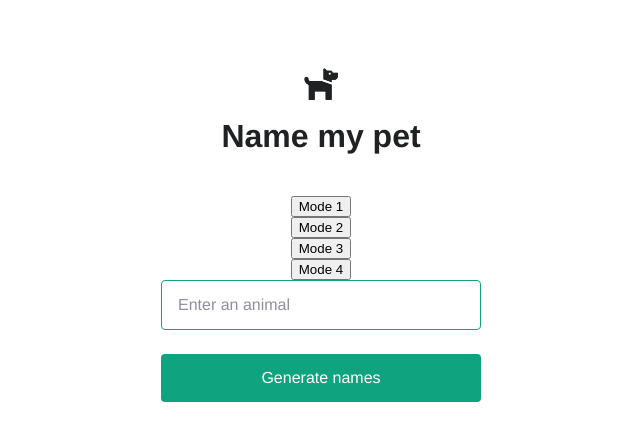
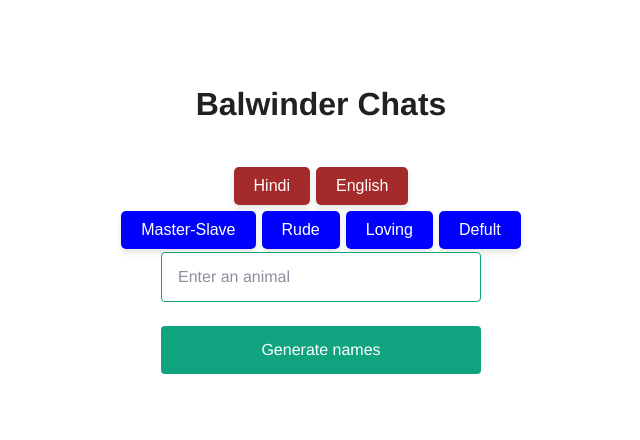
Before and after one commit to MedicAI69/Balwinder-Chats, a Next.js app: page / in a window 1280 px wide. Shown: the top 440 px of the page, without its empty margins (319-959 px from the left). Built offline with nearby package versions, Linux system fonts and the light colour scheme; a web font is replaced by a local one.

Commit message:
buttons css

```diff
--- a/pages/api/generate.js
+++ b/pages/api/generate.js
@@ -1,5 +1,5 @@
 import { Configuration, OpenAIApi } from "openai";
-import { useState } from "react";
+import { lazy, useState } from "react";
 
 const configuration = new Configuration({
   apiKey: process.env.OPENAI_API_KEY,
@@ -20,6 +20,7 @@ export default async function (req, res) {
   // console.log(req.body);
   const animal = req.body.animal || "";
   const mode = req.body.mode || 4;
+  const lang = req.body.lang || 0;
 
   if (animal.trim().length === 0) {
     res.status(400).json({
@@ -33,7 +34,7 @@ export default async function (req, res) {
   try {
     const completion = await openai.createCompletion({
       model: "text-davinci-003",
-      prompt: generatePrompt(animal, mode),
+      prompt: generatePrompt(animal, mode, lang),
       temperature: 0.6,
     });
     res.status(200).json({ result: completion.data.choices[0].text });
@@ -52,11 +53,13 @@ export default async function (req, res) {
     }
   }
 }
-function generatePrompt(animal, mode) {
+function generatePrompt(animal, mode, lang) {
   // const capitalizedAnimal =
   // animal[0].toUpperCase() + animal.slice(1).toLowerCase();
+  let ans='';
+  if(lang==1) ans=`Reply in Hindi   `
   if (mode === 1) {
-    return `Reply in creative way
+    return ans+=`Reply in creative way
 Animal: Hi
 Names: Hello Master, your slave is ready
 Animal: Kneel down
@@ -65,7 +68,7 @@ Animal: ${animal}
 Names:`;
   }
   if(mode===2){
-    return `Reply in Rude way
+    return ans+=`Reply in Rude way
 Animal: Hi
 Names: Where were you
 Animal: Sorry
@@ -74,7 +77,7 @@ Animal: ${animal}
 Names:`;
   }
   if(mode===3){
-    return `Reply like a mother
+    return ans+=`Reply like a mother
 Animal: Hi
 Names: Hello My beloved son
 Animal: I want water
@@ -82,7 +85,16 @@ Names: Wait for 2 minutes, I am bringing
 Animal: ${animal}
 Names:`;
   }
-  return `Reply like Artificial Intelligence
+if(mode==4)
+  return ans+=`Reply like Artificial Intelligence
+Animal: Hi
+Names: Hello
+Animal: How are you
+Names: I am fine
+Animal: ${animal}
+Names:`;
+
+  return ans+=`Reply like Artificial Intelligence
 Animal: Hi
 Names: Hello
 Animal: How are you
--- a/pages/index.js
+++ b/pages/index.js
@@ -1,11 +1,79 @@
 import Head from "next/head";
 import { useState } from "react";
 import styles from "./index.module.css";
-
 export default function Home() {
   const [animalInput, setAnimalInput] = useState("");
   const [result, setResult] = useState();
   const [mode, setMode] = useState(0);
+  const [lang, setLang] = useState(0);
+  const [bgh, setbgh] = useState('brown');
+  const [bge, setbge] = useState('brown');
+  const [isActive1, setActive1] = useState(false);
+  const [isActive2, setActive2] = useState(false);
+  const [isActive3, setActive3] = useState(false);
+  const [isActive4, setActive4] = useState(false);
+
+
+
+  //CSS
+  const buttonStyleh = {
+
+    padding: '10px 20px',
+    fontSize: '16px',
+    backgroundColor: bgh,
+    color: '#ffffff',
+    border: 'none',
+    borderRadius: '5px',
+    boxShadow: '0px 4px 6px rgba(0, 0, 0, 0.1)',
+    cursor: 'pointer',
+    transition: 'background-color 0.3s ease',
+    margin: '3px',
+  };
+  const buttonStylee = {
+
+    padding: '10px 20px',
+    fontSize: '16px',
+    backgroundColor: bge,
+    color: '#ffffff',
+    border: 'none',
+    borderRadius: '5px',
+    boxShadow: '0px 4px 6px rgba(0, 0, 0, 0.1)',
+    cursor: 'pointer',
+    transition: 'background-color 0.3s ease',
+    margin: '3px',
+  };
+
+
+  const buttonStyle = {
+
+    padding: '10px 20px',
+    fontSize: '16px',
+    backgroundColor: 'blue',
+    color: '#ffffff',
+    border: 'none',
+    borderRadius: '5px',
+    boxShadow: '0px 4px 6px rgba(0, 0, 0, 0.1)',
+    cursor: 'pointer',
+    transition: 'background-color 0.3s ease',
+    margin: '3px',
+  };
+  const activebtn = {
+
+    padding: '10px 20px',
+    fontSize: '16px',
+    backgroundColor: 'aqua',
+    color: '#ffffff',
+    border: 'none',
+    borderRadius: '5px',
+    boxShadow: '0px 4px 6px rgba(0, 0, 0, 0.1)',
+    cursor: 'pointer',
+    transition: 'background-color 0.3s ease',
+    margin: '3px',
+  };
+
+
+
+  //onsubmit ki bachodi
 
   async function onSubmit(event) {
     event.preventDefault();
@@ -15,7 +83,7 @@ export default function Home() {
         headers: {
           "Content-Type": "application/json",
         },
-        body: JSON.stringify({ animal: animalInput ,mode: mode}),
+        body: JSON.stringify({ animal: animalInput ,mode: mode , lang : lang}),
       });
 
       const data = await response.json();
@@ -32,6 +100,8 @@ export default function Home() {
     }
   }
 
+
+
   return (
     <div>
       <Head>
@@ -39,13 +109,66 @@ export default function Home() {
         <link rel="icon" href="/dog.png" />
       </Head>
 
+
+
       <main className={styles.main}>
-        <img src="/dog.png" className={styles.icon} />
-        <h3>Name my pet</h3>
-        <button onClick={()=> setMode(1)}>Mode 1</button>
-        <button onClick={()=> setMode(2)}>Mode 2</button>
-        <button onClick={()=> setMode(3)}>Mode 3</button>
-        <button onClick={()=> setMode(4)}>Mode 4</button>
+        <h3>Balwinder Chats</h3>
+        <div>
+
+          {/* lang */}
+          <button style={buttonStyleh} onClick={()=> {
+
+            setLang(1);
+            setbgh('red');
+            setbge('brown');
+          }}>
+            Hindi
+          </button>
+
+          <button style={buttonStylee} onClick={()=> {
+            setLang(0);
+            setbge('red');
+            setbgh('brown');
+          }}>
+            English
+          </button>
+        </div>
+
+
+        {/* Navbar */}
+        <div className="nav">
+        <button style={isActive1 ? activebtn : buttonStyle} onClick={()=> {
+          setMode(1);
+          setActive1(true);
+          setActive2(false);
+          setActive3(false);
+          setActive4(false);
+        }}>Master-Slave</button>
+        <button style={isActive2 ? activebtn : buttonStyle} onClick={()=> {
+          setMode(2);
+          setActive1(false);
+          setActive2(true);
+          setActive3(false);
+          setActive4(false);
+        }}>Rude</button>
+        <button style={isActive3 ? activebtn : buttonStyle} onClick={()=> {
+          setMode(3);
+          setActive1(false);
+          setActive2(false);
+          setActive3(true);
+          setActive4(false);
+        }}>Loving</button>
+        <button style={isActive4 ? activebtn : buttonStyle} onClick={()=> {
+          setMode(4);
+          setActive1(false);
+          setActive2(false);
+          setActive3(false);
+          setActive4(true);
+        }}>Defult</button>
+        </div>
+
+
+
         <form onSubmit={onSubmit}>
 
           <input
--- a/pages/index.module.css
+++ b/pages/index.module.css
@@ -65,3 +65,8 @@
   font-weight: bold;
   margin-top: 40px;
 }
+
+.nav {
+  display: flex;
+  flex-direction: column;
+}
```
